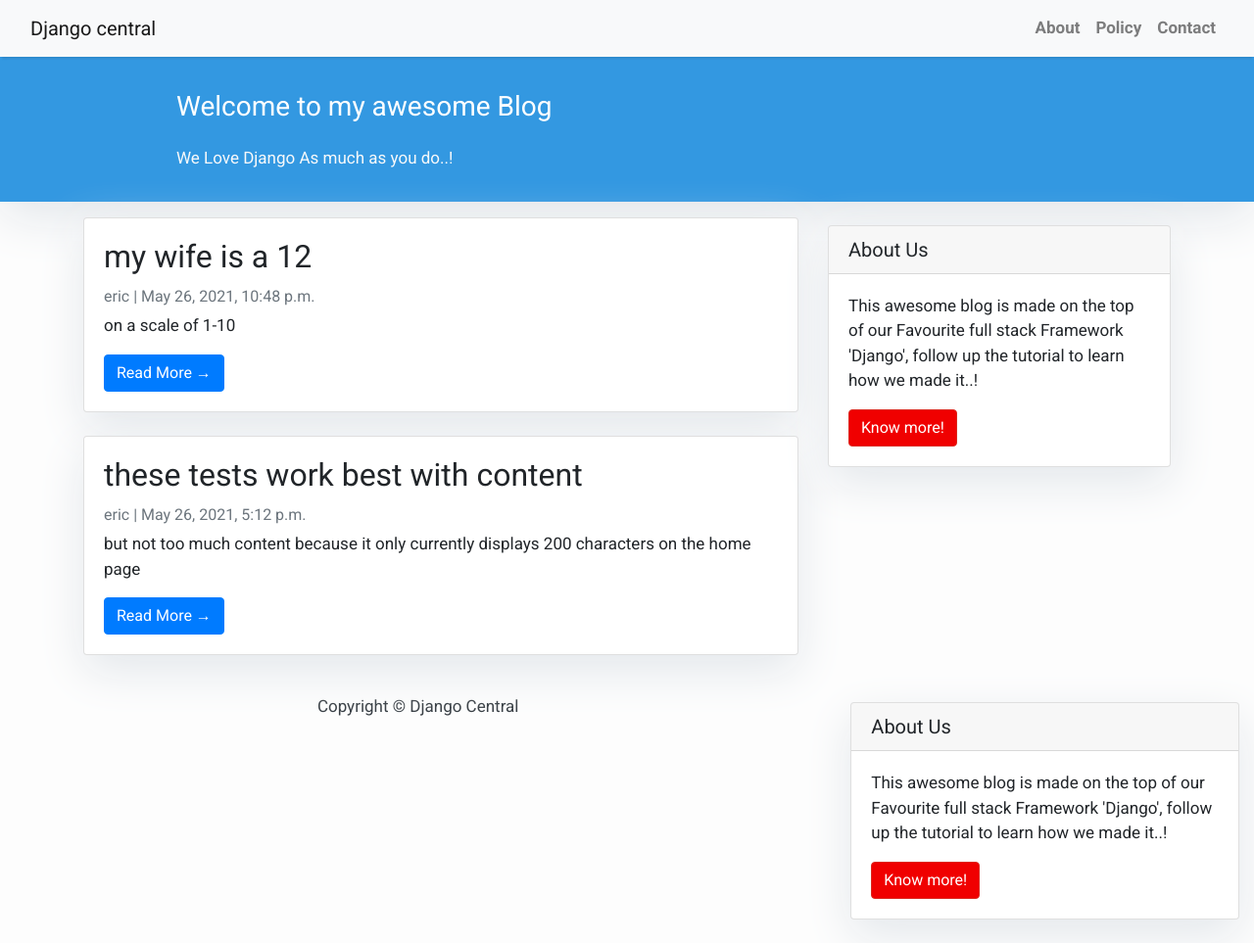
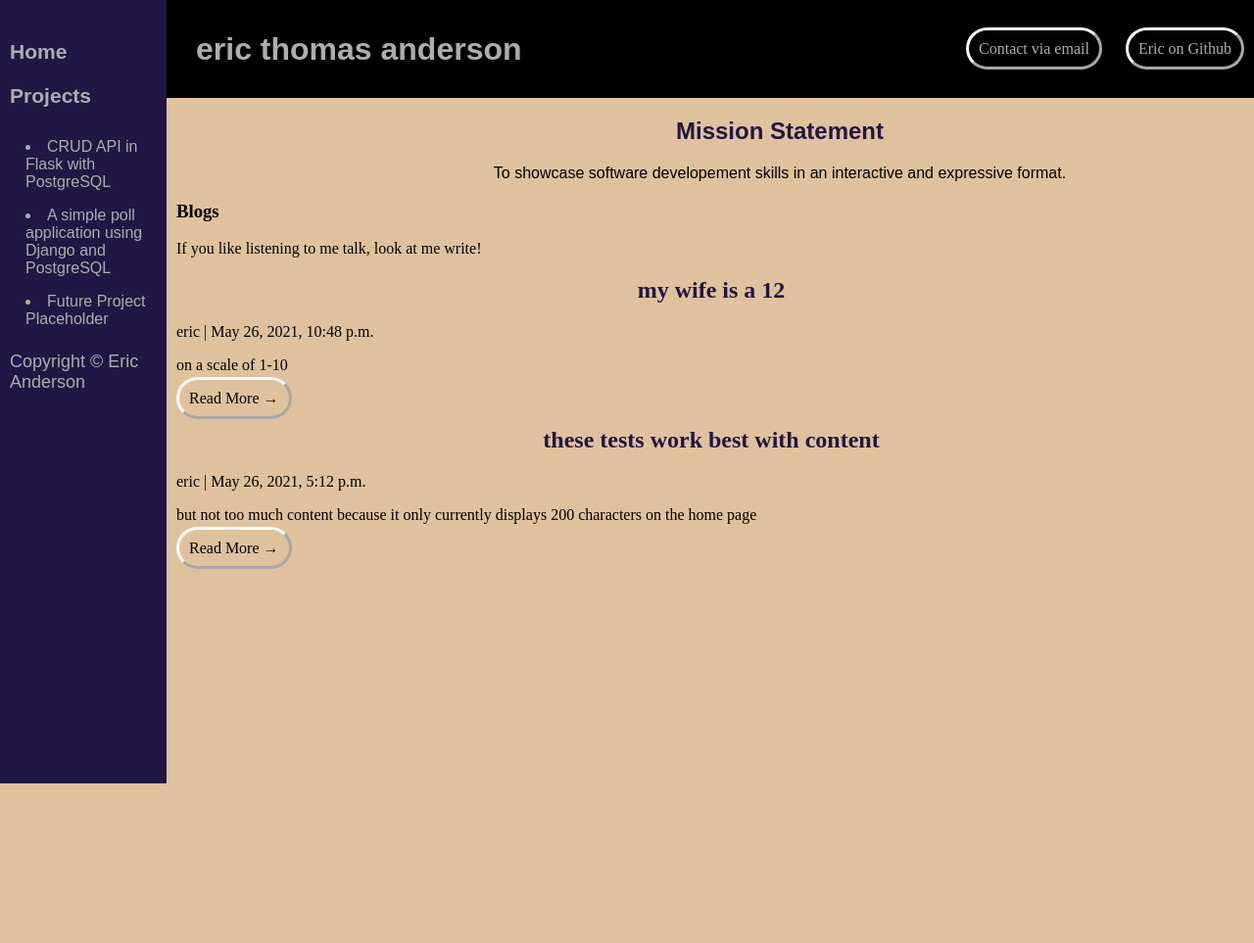
Before and after one commit to ETAnderson/mysite, a Django app: page / in a window 1280 px wide; the page is wider, and only the part inside the window is pictured. Shown: that part at 98% size. After the commit the page ends 800 px from the top of that part, so only its background shows below. Run offline with Django 3.2, Linux system fonts and the light colour scheme; data comes from the database, SQL or seed files in the repository; both versions use the stored data as it was after the commit; some libraries are stand-ins or nearby versions.

Commit message:
initiated static styling and beginning customization

```diff
--- a/mysite/mysite/settings.py
+++ b/mysite/mysite/settings.py
@@ -121,6 +121,10 @@ USE_TZ = True
 
 STATIC_URL = '/static/'
 
+# Location of static files
+STATICFILES_DIRS = [os.path.join(BASE_DIR, 'static'), ]
+STATIC_ROOT = os.path.join(BASE_DIR, 'staticfiles')
+
 # Default primary key field type
 # https://docs.djangoproject.com/en/3.2/ref/settings/#default-auto-field
 
--- /dev/null
+++ b/mysite/static/css/base.css
@@ -0,0 +1,141 @@
+body {
+    margin-left: 160px;
+    background-color: rgb(223, 194, 157);
+}
+
+.blog_entries {
+    margin-left: 20px;
+ }
+.comments {
+    margin-left: 20px;
+}
+#main {
+    margin-top: 120px;
+}
+
+h1 {
+    font-family: 'KoHo', sans-serif;
+}
+
+h2 {
+    color: rgb(32, 23, 68);;
+    text-align: center;
+}
+
+h3 a {
+    color: #adadad;
+    text-decoration: none;
+}
+
+.masthead {
+   margin-left: 20px;
+}
+
+#topbar {
+    align-items: center;
+    position: absolute; top:0%;
+    display:flex;
+    height: 100px;
+    width: 100%;
+    color: #adadad;
+    background-color: rgb(0, 0, 0);
+    overflow: hidden;
+}
+
+#topbar h1 {
+    position: fixed;
+    padding-left: 40px;
+}
+
+#topbar ul {
+    position: fixed;
+    right: 0;
+}
+
+#topbar li{
+    right: 10px;
+    align-items: stretch;
+    display: inline;
+    margin: 10px;
+}
+
+#topbar li a {
+    color: inherit;
+    text-decoration: none;
+    border: 3px outset rgb(250, 250, 250);
+    border-radius: 50px;
+    padding: 10px;
+}
+
+#topbar li a:hover {
+    color: darkorange;
+}
+
+#main {
+    padding-left: 160px;
+    font-family: 'Ubuntu', sans-serif;
+}
+
+.read_more_btn {
+    color: inherit;
+    text-decoration: none;
+    border: 3px outset rgb(250, 250, 250);
+    border-radius: 50px;
+    padding: 10px;
+}
+
+.read_more_btn a:hover {
+    color: darkorange;
+}
+
+#sidebar {
+    height: 100%;
+    width: 160px;
+    position: fixed;
+    z-index: 1;
+    top: 0;
+    left: 0;
+    font-family: 'Ubuntu', sans-serif;
+    color: #adadad;
+    background-color: rgb(32, 23, 68);
+    overflow-x: hidden;
+    padding-top: 20px;
+    font-size: large;
+    padding-left: 10px;
+  }
+
+#sidebar ul {
+    list-style-type: none;
+}
+
+#sidebar li {
+    padding: 10px 8px 6px 16px;
+    text-decoration: none;
+    font-size: medium;
+    color: #adadad;
+  }
+#sidebar  li a {
+    text-decoration: none;
+    color: #adadad;
+}
+
+#sidebar a {
+    text-decoration: none;
+    color: #adadad;
+}
+
+#sidebar  a:active {
+    background-color: rgb(209, 76, 24);
+}
+
+#sidebar a:hover {
+    color: darkorange;
+}
+
+#sidebar li a:hover {
+    color: darkorange;
+}
+
+#mission_statement {
+    text-align: center;
+}
--- a/mysite/templates/base.html
+++ b/mysite/templates/base.html
@@ -1,90 +1,41 @@
+{% load static %}
+
 <!DOCTYPE html>
 <html>
 
     <head>
-        <title>Django Central</title>
+        <title>Eric's interactive Portfolio</title>
         <link href="https://fonts.googleapis.com/css?family=Roboto:400,700" rel="stylesheet">
         <meta name="google" content="notranslate" />
         <meta name="viewport" content="width=device-width, initial-scale=1" />
-        <link rel="stylesheet" href="https://maxcdn.bootstrapcdn.com/bootstrap/4.0.0/css/bootstrap.min.css" integrity="sha384-Gn5384xqQ1aoWXA+058RXPxPg6fy4IWvTNh0E263XmFcJlSAwiGgFAW/dAiS6JXm"
-            crossorigin="anonymous" />
+        <link rel="stylesheet" href="{%static 'css/base.css'%}">
     </head>
 
     <body>
-        <style>
-            body {
-            font-family: "Roboto", sans-serif;
-            font-size: 17px;
-            background-color: #fdfdfd;
-        }
-        .shadow {
-            box-shadow: 0 4px 2px -2px rgba(0, 0, 0, 0.1);
-        }
-        .btn-danger {
-            color: #fff;
-            background-color: #f00000;
-            border-color: #dc281e;
-        }
-        .masthead {
-            background: #3398E1;
-            height: auto;
-            padding-bottom: 15px;
-            box-shadow: 0 16px 48px #E3E7EB;
-            padding-top: 10px;
-        }
-    </style>
+        <div id='topbar'><h1>eric thomas anderson</h1>
+            <ul>
+               <li><a href='mailto:anderson.eric.t@gmail.com'> Contact via email</a></li>
+               <li><a href="https://github.com/ETAnderson">Eric on Github</a></li>
+             </ul>
+          </div>
+          <div id='main'>
+          <h2>Mission Statement</h2>
+            <p id='mission_statement'>
+                To showcase software developement skills in an interactive and expressive format.
+            </p>
+          </div>
 
-        <!-- Navigation -->
-        <nav class="navbar navbar-expand-lg navbar-light bg-light shadow" id="mainNav">
-            <div class="container-fluid">
-                <a class="navbar-brand" href="{% url 'home' %}">Django central</a>
-                <button class="navbar-toggler navbar-toggler-right" type="button" data-toggle="collapse" data-target="#navbarResponsive"
-                    aria-controls="navbarResponsive" aria-expanded="false" aria-label="Toggle navigation">
-                    <span class="navbar-toggler-icon"></span>
-                </button>
-                <div class="collapse navbar-collapse" id="navbarResponsive">
-                    <ul class="navbar-nav ml-auto">
-                        <li class="nav-item text-black">
-                            <a class="nav-link text-black font-weight-bold" href="#">About</a>
-                        </li>
-                        <li class="nav-item text-black">
-                            <a class="nav-link text-black font-weight-bold" href="#">Policy</a>
-                        </li>
-                        <li class="nav-item text-black">
-                            <a class="nav-link text-black font-weight-bold" href="#">Contact</a>
-                        </li>
-                    </ul>
-                </div>
-            </div>
-        </nav>
         {% block content %}
         <!-- Content Goes here -->
         {% endblock content %}
-             {% block sidebar %}
 
-<style>
-        .card{
-            box-shadow: 0 16px 48px #E3E7EB;
-        }
+{% block sidebar %}
+<!-- Sidebar Widgets Column -->
+{% endblock sidebar %}
 
-</style>
-
-<!-- Sidebar Widgets Column -->
-<div class="col-md-4 float-right ">
-<div class="card my-4">
-        <h5 class="card-header">About Us</h5>
-    <div class="card-body">
-        <p class="card-text"> This awesome blog is made on the top of our Favourite full stack Framework 'Django', follow up the tutorial to learn how we made it..!</p>
-        <a href="https://djangocentral.com/building-a-blog-application-with-django"
-           class="btn btn-danger">Know more!</a>
-    </div>
-</div>
-</div>
-
-{% endblock sidebar %}
         <!-- Footer -->
         <footer class="py-3 bg-grey">
-            <p class="m-0 text-dark text-center ">Copyright &copy; Django Central</p>
+            <p class="m-0 text-dark text-center ">Copyright &copy; Eric Anderson</p>
         </footer>
     </body>
 </html>
--- a/mysite/templates/index.html
+++ b/mysite/templates/index.html
@@ -2,28 +2,18 @@
 
 {% block content %}
 
+<header class="masthead">
 
-<header class="masthead">
-  <div class="overlay"></div>
-  <div class="container">
-    <div class="row">
-      <div class=" col-md-8 col-md-10 mx-auto">
-        <div class="site-heading">
-          <h3 class=" site-heading my-4 mt-3 text-white"> Welcome to my awesome Blog </h3>
-          <p class="text-light">We Love Django As much as you do..! &nbsp
-          </p>
-        </div>
-      </div>
-    </div>
-  </div>
-  </div>
+  <h3 >Blogs</h3>
+  <p >If you like listening to me talk, look at me write! &nbsp</p>
+
 </header>
 
-<div class="container">
+<div class="blog_entries">
   <div class="row">
 
     <!-- Blog Entries Column -->
-    <div class="col-md-8 mt-3 left">
+    <div>
       {% for post in post_list %}
       <div class="card mb-4">
         <div class="card-body">
@@ -31,7 +21,7 @@
           <p class="card-text text-muted h6">{{ post.author }} | {{ post.created_on}}  </p>
 
           <p class="card-text">{{post.content|safe|slice:":200" }}</p>
-          <a href="{% url 'post_detail' post.slug  %}" class="btn btn-primary">Read More &rarr;</a>
+          <a href="{% url 'post_detail' post.slug  %}" class="read_more_btn">Read More &rarr;</a>
         </div>
 
       </div>
@@ -43,18 +33,8 @@
     {% endblock sidebar %}
   </div>
 </div>
-{% if is_paginated %}
-<nav aria-label="Page navigation conatiner"></nav>
-<ul class="pagination justify-content-center">
-  {% if page_obj.has_previous %}
-  <li><a href="?page={{ page_obj.previous_page_number }}" class="page-link">&laquo; PREV </a></li>
-  {% endif %}
-  {% if page_obj.has_next %}
-  <li><a href="?page={{ page_obj.next_page_number }}" class="page-link"> NEXT &raquo;</a></li>
 
-  {% endif %}
 </ul>
 </nav>
 </div>
-{% endif %}
 {%endblock%}
--- a/mysite/templates/sidebar.html
+++ b/mysite/templates/sidebar.html
@@ -1,22 +1,13 @@
 {% block sidebar %}
 
-<style>
-        .card{
-            box-shadow: 0 16px 48px #E3E7EB;
-        }
-
-</style>
-
 <!-- Sidebar Widgets Column -->
-<div class="col-md-4 float-right ">
-<div class="card my-4">
-        <h5 class="card-header">About Us</h5>
-    <div class="card-body">
-        <p class="card-text"> This awesome blog is made on the top of our Favourite full stack Framework 'Django', follow up the tutorial to learn how we made it..!</p>
-        <a href="https://djangocentral.com/building-a-blog-application-with-django"
-           class="btn btn-danger">Know more!</a>
-    </div>
-</div>
-</div>
-
+<div id="sidebar">
+    <h3><a href='index.html'>Home</a></h3>
+    <h3>Projects</h3>
+      <div id='project_links'>
+          <li><a href=''>CRUD API in Flask with PostgreSQL</a></li>
+          <li><a href=''>A simple poll application using Django and PostgreSQL</a></li>
+          <li><a href=''>Future Project Placeholder</a></li>
+      <div/>
+  </div>
 {% endblock sidebar %}
```
Also changed, not shown: mysite/templates/post_detail.html (+5 -5 lines), mysite/db.sqlite3.
